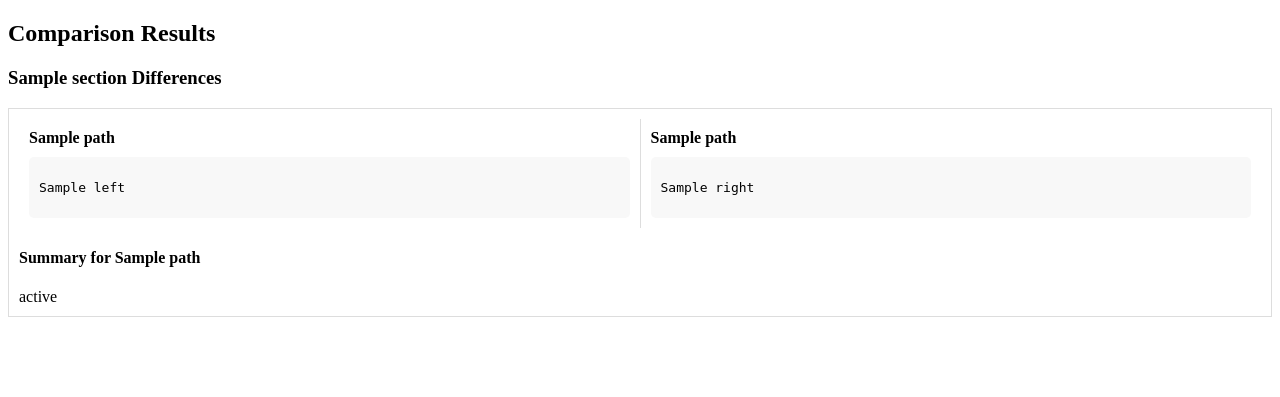
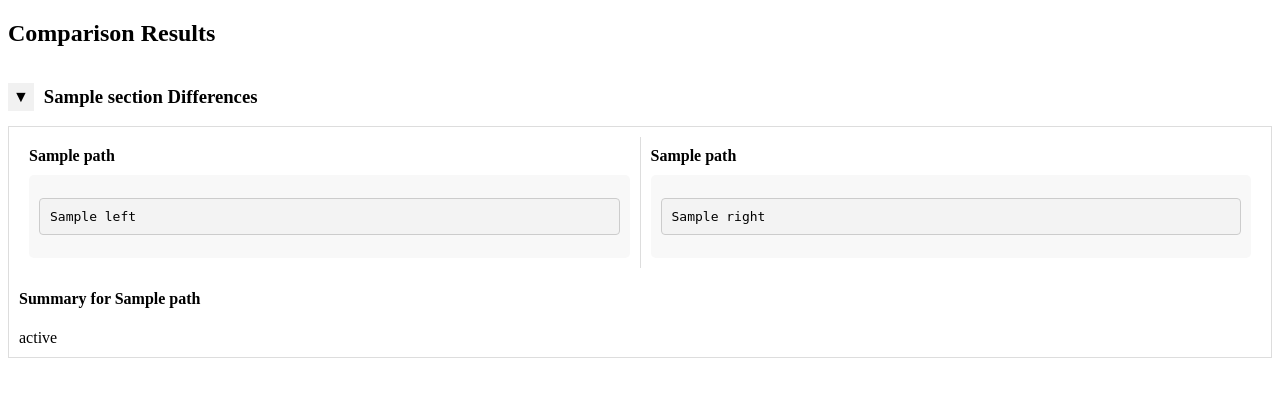
Before and after one commit to maciekSzubiczuk/polishAPI_compliance_tool, a Flask app: template app/templates/display.html in a window 1280 px wide. Shown: the top 397 px of the page. Run offline with Flask 3, Linux system fonts and the light colour scheme; the template is opened without the code that fills it: most values are stand-ins (such as "Sample title", 1, 10 or a date in 2020).

Commit message:
added better formatting

```diff
--- a/app/templates/display.html
+++ b/app/templates/display.html
@@ -32,6 +32,11 @@
         .yaml-content {
             white-space: pre;
             font-family: monospace;
+            background-color: #f3f3f3;
+            border: 1px solid #ccc;
+            border-radius: 4px;
+            padding: 10px;
+            overflow-x: auto;
         }
         .added-summary {
             background-color: lightgreen;
@@ -48,6 +53,24 @@
         .summary-section pre {
             white-space: pre-wrap; /* Wrap text */
         }
+        .toggle-button {
+            background-color: #f1f1f1;
+            border: none;
+            cursor: pointer;
+            padding: 5px;
+            font-size: 1em;
+            margin-right: 10px;
+        }
+        .title-row {
+            display: flex;
+            align-items: center;
+        }
+        .content {
+            display: block; /* Initially show the content */
+        }
+        .hidden {
+            display: none; /* Hide content */
+        }
     </style>
 </head>
 <body>
@@ -55,7 +78,12 @@
         <h2>Comparison Results</h2>
         {% if differences_by_section %}
             {% for section, diffs in differences_by_section.items() %}
+                <div class="section">
+                    <div class="title-row">
+                        <button class="toggle-button" onclick="toggleSection(this)">▼</button>
                         <h3>{{ section }} Differences</h3>
+                    </div>
+                    <div class="content">
                         {% for path, change in diffs.items() %}
                             <div class="diff-row">
                                 <div class="diff-sections">
@@ -77,17 +105,32 @@
                                     </div>
                                 </div>
                                 <div class="summary-section">
-                            <h4>Summary for {{ path }}</h4>
+                                    {% set last_part = path.split('/')[-1] %}
+                                    <h4>Summary for {{ last_part }}</h4>
                                     {% for statement in change.summary %}
                                         <div style="white-space: pre-wrap;">{{ statement | safe }}</div>
                                     {% endfor %}
                                 </div>
                             </div>
                         {% endfor %}
+                    </div>
+                </div>
             {% endfor %}
         {% else %}
             <p>No differences found.</p>
         {% endif %}
     </div>
+    <script>
+        function toggleSection(button) {
+            var content = button.parentNode.nextElementSibling; // Get the next sibling of the button's parent (the title row)
+            if (content.style.display === "none") {
+                content.style.display = "block";
+                button.innerHTML = "▼"; // Arrow pointing down
+            } else {
+                content.style.display = "none";
+                button.innerHTML = "►"; // Arrow pointing right
+            }
+        }
+    </script>
 </body>
 </html>
```
Lines whose indentation alone changed are shown as unchanged.
